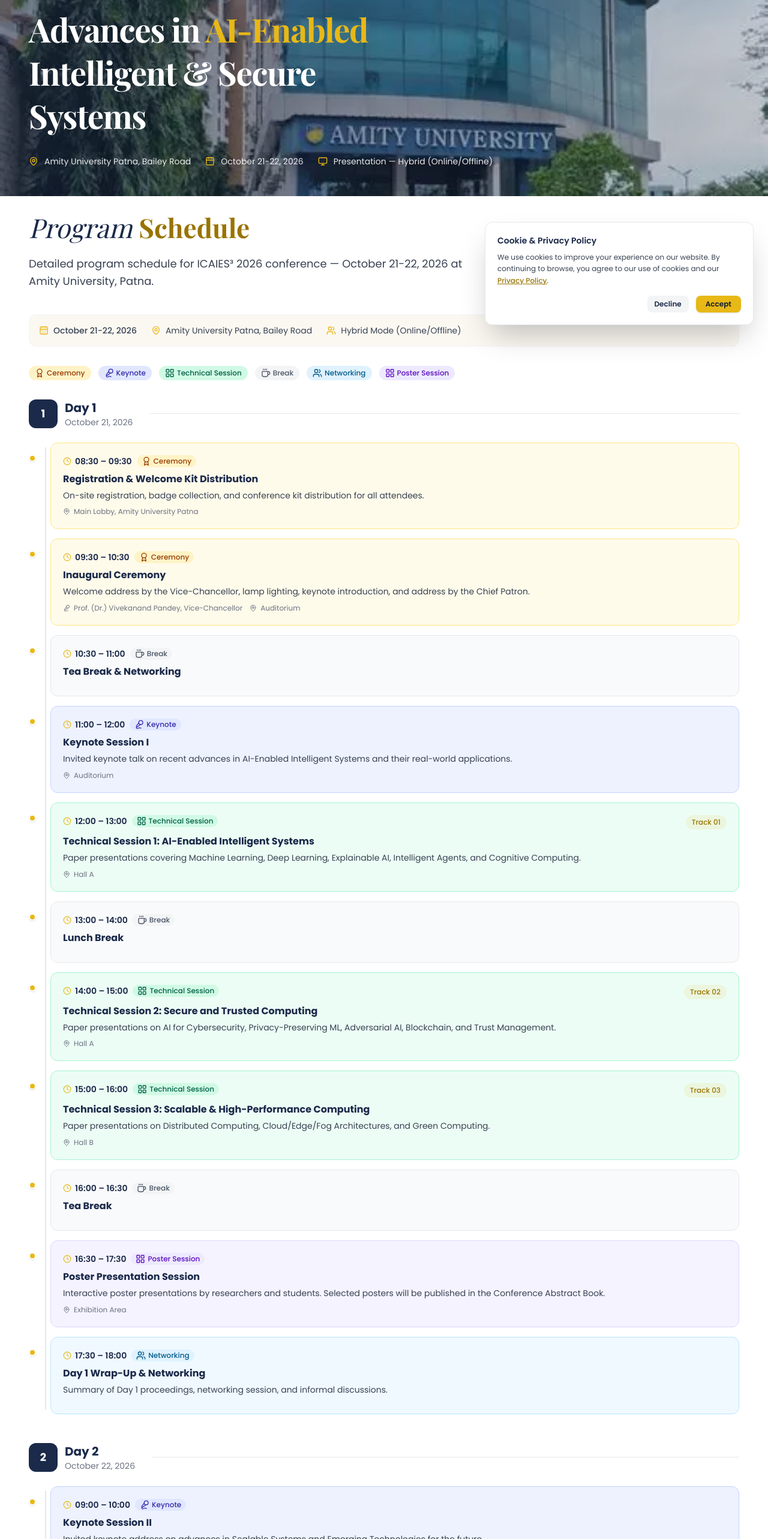
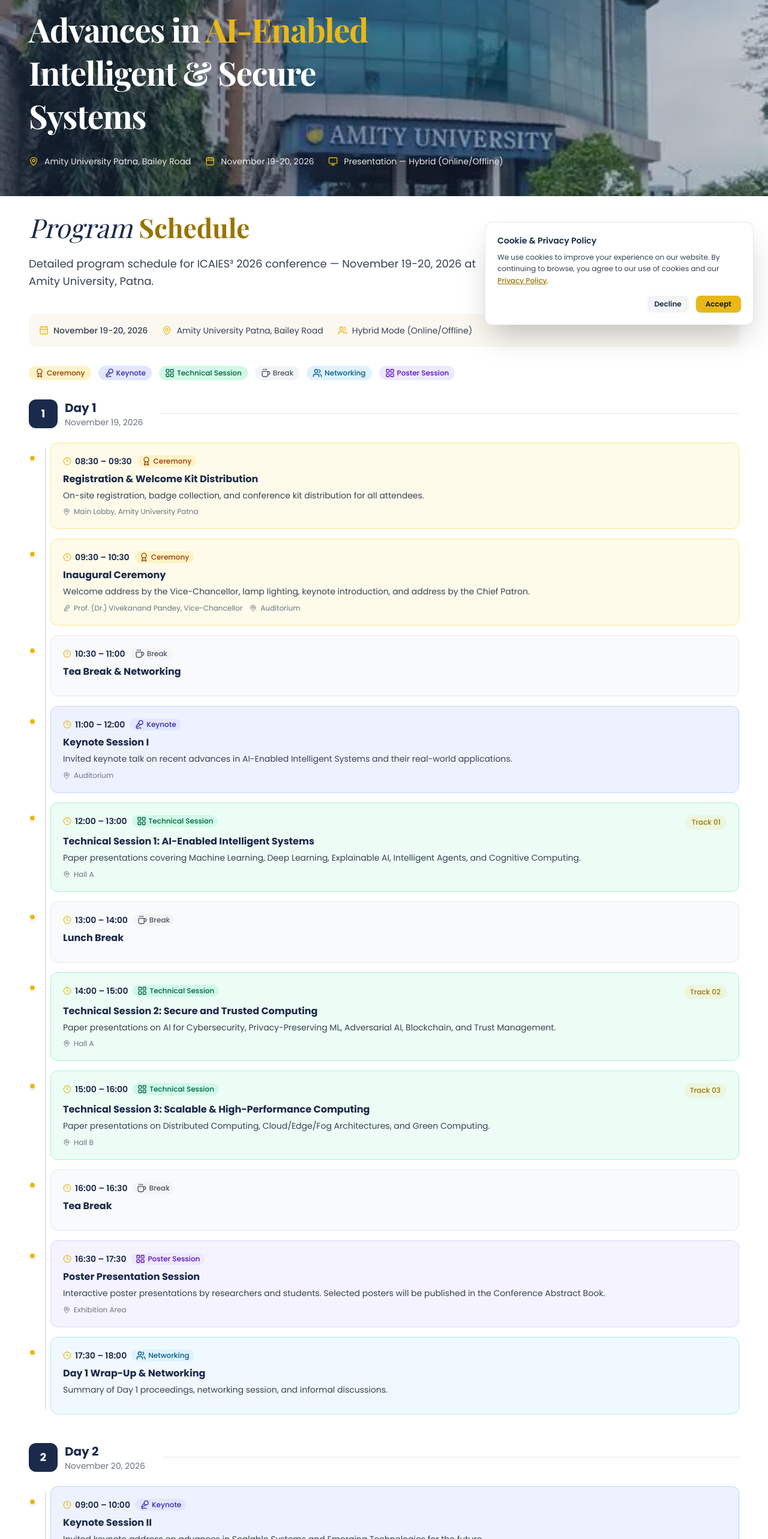
Before and after one commit to CypherNinjaa/icaies3-2026, a Next.js app: page /program-schedule in a window 1280 px wide. Shown: the part 234-2800 px from the top of the page at 60% size. Built offline with nearby package versions, Linux system fonts and the light colour scheme; a web font is replaced by a local one.

Commit message:
feat: implement program schedule page and supporting content structures for ICAIES³ 2026

```diff
--- a/app/program-schedule/page.tsx
+++ b/app/program-schedule/page.tsx
@@ -18,7 +18,7 @@
 export const metadata: Metadata = {
 	title: "Program Schedule",
 	description:
-		"ICAIES³ 2026 conference program schedule. View the detailed 2-day schedule for October 21-22, 2026 including keynotes, technical sessions, poster presentations, and ceremonies.",
+		"ICAIES³ 2026 conference program schedule. View the detailed 2-day schedule for November 19-20, 2026 including keynotes, technical sessions, poster presentations, and ceremonies.",
 };
 
 const eventTypeConfig: Record<
@@ -78,14 +78,14 @@
 				<PageTitle
 					lightText="Program"
 					accentText="Schedule"
-					description="Detailed program schedule for ICAIES³ 2026 conference — October 21-22, 2026 at Amity University, Patna."
+					description="Detailed program schedule for ICAIES³ 2026 conference — November 19-20, 2026 at Amity University, Patna."
 				/>
 
 				{/* Conference Info Bar */}
 				<div className="flex flex-wrap items-center gap-4 sm:gap-6 mb-8 p-4 rounded-xl bg-bg-cream border border-gray-100">
 					<div className="flex items-center gap-2 text-sm text-text-body">
 						<CalendarDays className="w-4 h-4 text-accent" />
-						<span className="font-medium">October 21-22, 2026</span>
+						<span className="font-medium">November 19-20, 2026</span>
 					</div>
 					<div className="flex items-center gap-2 text-sm text-text-body">
 						<MapPin className="w-4 h-4 text-accent" />
--- a/content/dates.ts
+++ b/content/dates.ts
@@ -27,7 +27,7 @@
 	},
 ];
 
-export const conferenceDateISO = "2026-10-21T09:00:00+05:30";
+export const conferenceDateISO = "2026-11-19T09:00:00+05:30";
 
 export const announcements: string[] = [
 	"Best Paper Award Will be Given for Each Track.",
--- a/content/schedule.ts
+++ b/content/schedule.ts
@@ -16,7 +16,7 @@
 
 export const programSchedule: ScheduleDay[] = [
 	{
-		date: "October 21, 2026",
+		date: "November 19, 2026",
 		dayLabel: "Day 1",
 		events: [
 			{
@@ -104,7 +104,7 @@
 		],
 	},
 	{
-		date: "October 22, 2026",
+		date: "November 20, 2026",
 		dayLabel: "Day 2",
 		events: [
 			{
--- a/content/site-meta.ts
+++ b/content/site-meta.ts
@@ -8,7 +8,7 @@
 	university: "Amity University Patna",
 	collaborators: "IEEE Student Branch, IQAC & Bihar Regiment Centre",
 	location: "Amity University Patna, Bailey Road, Patna, Bihar, India",
-	dates: "October 21-22, 2026",
+	dates: "November 19-20, 2026",
 	mode: "Hybrid (Online/Offline)",
 	description:
 		"ICAIES³ 2026 is the premier international forum for Advances in AI-Enabled Intelligent, Secure and Scalable Systems, organized by Amity Institute of Information Technology, Amity University Patna.",
```
